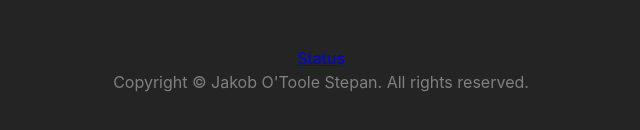
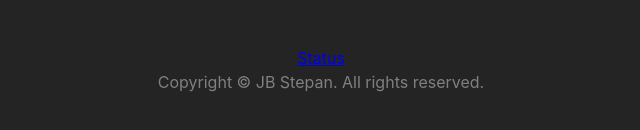
Before and after one commit to JBSEnterprises/JB-Site, a SvelteKit app: page / in a window 1280 px wide. Shown: the part 536-666 px from the top of the page, without its empty margins (319-959 px from the left). Built offline with nearby package versions, Linux system fonts and the light colour scheme; some icons are missing.

Commit message:
Removed JB Analytics, removed IRL name

```diff
--- a/src/app.html
+++ b/src/app.html
@@ -1,8 +1,6 @@
 <!DOCTYPE html>
 <html lang="en">
 	<head>
-		<!-- JB Analytics -->
-		<script defer data-domain="jbstepan.com" src="https://analytics.jbstepan.com/js/script.js"></script>
 		<meta charset="utf-8" />
 		<link rel="icon" href="%sveltekit.assets%/logo_hand.png" />
 		<meta name="viewport" content="width=device-width" />
--- a/src/components/Footer.svelte
+++ b/src/components/Footer.svelte
@@ -34,7 +34,7 @@
   </a> -->
 
   <footer class="footer">
-    Copyright © Jakob O'Toole Stepan. All rights reserved.
+    Copyright © JB Stepan. All rights reserved.
   </footer>
 </main>
 
```
